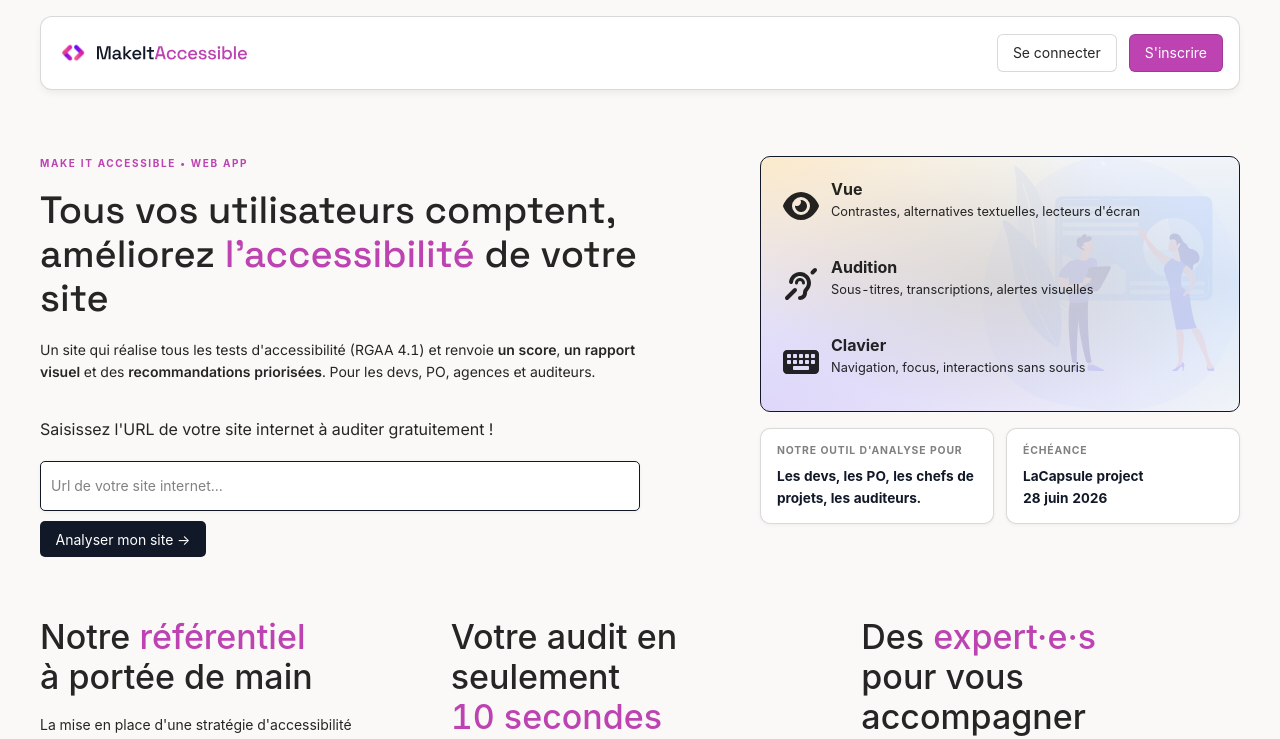
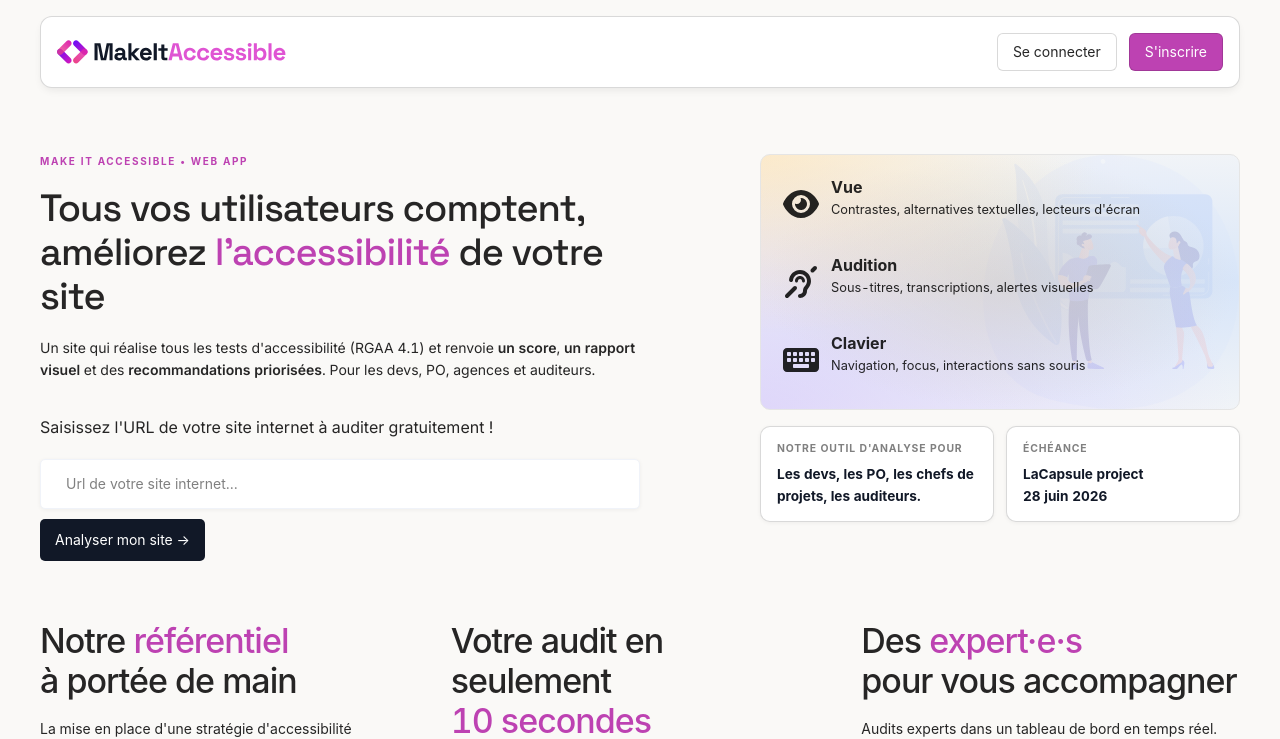
Before and after one commit to nino-nojutsu/makeitaccessible-front, a Next.js app: page / in a window 1280 px wide. Shown: the top 739 px of the page. Built offline with nearby package versions, Linux system fonts and the light colour scheme.

Commit message:
styles: add styles for header et footer, call only one logo and Link next tag to redirect to the homepage

```diff
--- a/components/nav/Header.js
+++ b/components/nav/Header.js
@@ -1,47 +1,41 @@
-import styles from '../../styles/Header.module.css';
-import Image from 'next/image';
+import styles from "../../styles/Header.module.css";
+import Image from "next/image";
+import Link from "next/link";
 import "antd/dist/antd.css";
-import { Modal } from 'antd';
-import { useState } from 'react';
-import{useSelector} from 'react-redux';
-import SignIn from '../modals/SignIn';
-import SignUp from '../modals/SignUp';
+import { Modal } from "antd";
+import { useState } from "react";
+import { useSelector } from "react-redux";
+import SignIn from "../modals/SignIn";
+import SignUp from "../modals/SignUp";
 
 function Header() {
-
   const user = useSelector((state) => state.user.value);
 
   const [signIn, setSignIn] = useState(false);
   const [signUp, setSignUp] = useState(false);
 
- /* const handleInputChange = (targetUrl) => {
-    setUrl(targetUrl);
-  };*/
-
   return (
     <header className={styles.header} role="banner">
-            <div className={styles.logoWrapper}>
-                <div className={styles.iconWrapper}>
+      <Link href="/">
         <Image
-                    src='/favicon-makeitaccessible.svg'
-                    alt=''
-                    aria-hidden="true"
-                    width={32}
-                    height={32}
-                    className={styles.favicon}/>
-                </div>
-                <div className={styles.logoTextWrapper}>
-                <Image
-                    src='/images/logo-MakeItAccessible.svg'
-                    alt='logo MakeItAccessible'
-                    width={150}
-                    height={150}
-                    className={styles.logo}/>
-                </div>
-            </div>
-                <nav aria-label="S'inscire ou se connecter" className={styles.modalesContainer}>
+          src="/images/logo-MakeItAccessible.svg"
+          alt="logo MakeItAccessible"
+          width={230}
+          height={30}
+          className={styles.logoImage}
+        />
+      </Link>
+      <nav
+        aria-label="S'inscire ou se connecter"
+        className={styles.modalesContainer}
+      >
         {/* integrate connexion modals */}
-                    <button className={styles.btnConnected} onClick={() => {setSignIn(true)}}>
+        <button
+          className={styles.btnConnected}
+          onClick={() => {
+            setSignIn(true);
+          }}
+        >
           Se connecter
         </button>
 
@@ -49,12 +43,16 @@ function Header() {
           title="Se connecter à votre compte"
           open={signIn}
           onCancel={() => setSignIn(false)}
-                            footer={null} className={styles.modalesSignIn}
+          footer={null}
+          className={styles.modalesSignIn}
         >
           <SignIn />
         </Modal>
 
-                    <button className={styles.btnRegistration} onClick={() => setSignUp(true)}>
+        <button
+          className={styles.btnRegistration}
+          onClick={() => setSignUp(true)}
+        >
           S'inscrire
         </button>
 
@@ -62,11 +60,11 @@ function Header() {
           title="Créer votre compte"
           open={signUp}
           onCancel={() => setSignUp(false)}
-                            footer={null} className={styles.modalesSignUp}
+          footer={null}
+          className={styles.modalesSignUp}
         >
           <SignUp />
         </Modal>
-
       </nav>
     </header>
   );
--- a/styles/Footer.module.css
+++ b/styles/Footer.module.css
@@ -14,9 +14,13 @@
   border-radius: 12px;
   border: solid 0.5px var(--color-border);
   box-shadow: 0 4px 8px -2px rgba(0, 0, 0, 0.08);
-  padding: 10px;
+  padding: 16px;
   font-size: 0.8rem;
   color: gray;
+}
+
+.footer p {
+  margin-bottom: unset;
 }
 
 .credit {
--- a/styles/Header.module.css
+++ b/styles/Header.module.css
@@ -16,33 +16,8 @@
   height: auto;
 }
 
-.iconWrapper {
-    display: flex;
-    align-items: center;
-    width: 32px;
-    height: 32px;
-    flex-shrink: 0;
-}
-
-.logo {
-    display: none !important;
-}
-
-.logoTextWrapper {
-  height: 150px;
-}
-
-@media (min-width: 768px) {
-    .logo {
-        display: block !important;
-    }
-}
-
-.logoWrapper {
-    display: flex;
-    align-items: center;
-    height: 40px;
-    gap: 8px;
+.logoImage {
+  cursor: pointer;
 }
 
 .modalesContainer {
@@ -65,7 +40,7 @@
 }
 
 .btnRegistration {
-    color:white;
+  color: white;
   background-color: var(--color-primary);
 }
 
@@ -74,7 +49,7 @@
 }
 
 .btnConnected:hover {
-    background-color: #E9E9E9;
+  background-color: #e9e9e9;
 }
 
 .modalesSignUp {
@@ -95,7 +70,6 @@
   background-color: var(--color-bg);
 }
 
-
 .inputSignIn {
   width: 100%;
   padding: 10px;
--- a/styles/Home.module.css
+++ b/styles/Home.module.css
@@ -1,6 +1,3 @@
-
-
-
 /* --  Hero -- */
 
 .main {
@@ -13,7 +10,6 @@
   margin-bottom: 12px;
 }
 
-
 .subTitle {
   text-transform: uppercase;
   color: var(--color-primary);
@@ -24,7 +20,6 @@
 }
 
 /* --  Hero: left -- */
-
 
 .heroLeft {
   display: flex;
@@ -63,17 +58,33 @@
 
 .featureCard {
   background-image:
-    radial-gradient(ellipse at top left, rgba(253, 219, 160, 0.5), transparent 50%),
-    radial-gradient(ellipse at center, rgba(214, 204, 186, 0.5), transparent 70%),
-    radial-gradient(ellipse at bottom left, rgba(196, 181, 253, 0.5), transparent 70%),
-    radial-gradient(ellipse at right, rgba(186, 212, 249, 0.5), transparent 100%),
-    url('/images/illustration-presentation.svg');
+    radial-gradient(
+      ellipse at top left,
+      rgba(253, 219, 160, 0.5),
+      transparent 50%
+    ),
+    radial-gradient(
+      ellipse at center,
+      rgba(214, 204, 186, 0.5),
+      transparent 70%
+    ),
+    radial-gradient(
+      ellipse at bottom left,
+      rgba(196, 181, 253, 0.5),
+      transparent 70%
+    ),
+    radial-gradient(
+      ellipse at right,
+      rgba(186, 212, 249, 0.5),
+      transparent 100%
+    ),
+    url("/images/illustration-presentation.svg");
 
   background-repeat: no-repeat;
   background-position: right center;
   background-size: contain;
 
-  border: #111827 solid 0.5px;
+  border: #e5e5e5 solid 0.5px;
   border-radius: 10px;
   padding: 10px;
 }
@@ -147,18 +158,19 @@
   width: 100%;
   height: 50px;
   margin-bottom: 10px;
-  border: solid 0.5px #111827;
+  border: solid 0.5px #f0f3f9;
   box-shadow: 0 1px 4px rgba(0, 0, 0, 0.05);
   border-radius: 5px;
+  padding: 20px 15px;
 }
 
 .ctaSearch {
   background-color: #111827;
   color: white;
-  width: 150px;
-  height: 20px;
+  width: max-content;
   border-radius: 5px;
   text-align: center;
+  padding: 10px 15px;
 }
 
 .ctaSearch:hover {
@@ -196,7 +208,7 @@
 }
 
 .btnInfo {
-    color:white;
+  color: white;
   background-color: var(--color-primary);
   border: 0.5px solid var(--color-border);
   border-radius: 6px;
@@ -328,7 +340,7 @@
 
 /* -- Message erreur --*/
 .error {
-  color:red;
+  color: red;
 }
 
 /* -- loading --*/
--- a/styles/globals.css
+++ b/styles/globals.css
@@ -49,6 +49,10 @@ body {
   display: flex;
   flex-direction: column;
   background-color: var(--color-bg-primary);
+}
+
+h1, h2, h3, h4, h5, h6 {
+  letter-spacing: -1px;
 }
 
 h1 {
```
Also changed, not shown: public/images/logo-MakeItAccessible.svg. Lines whose indentation alone changed are shown as unchanged.
